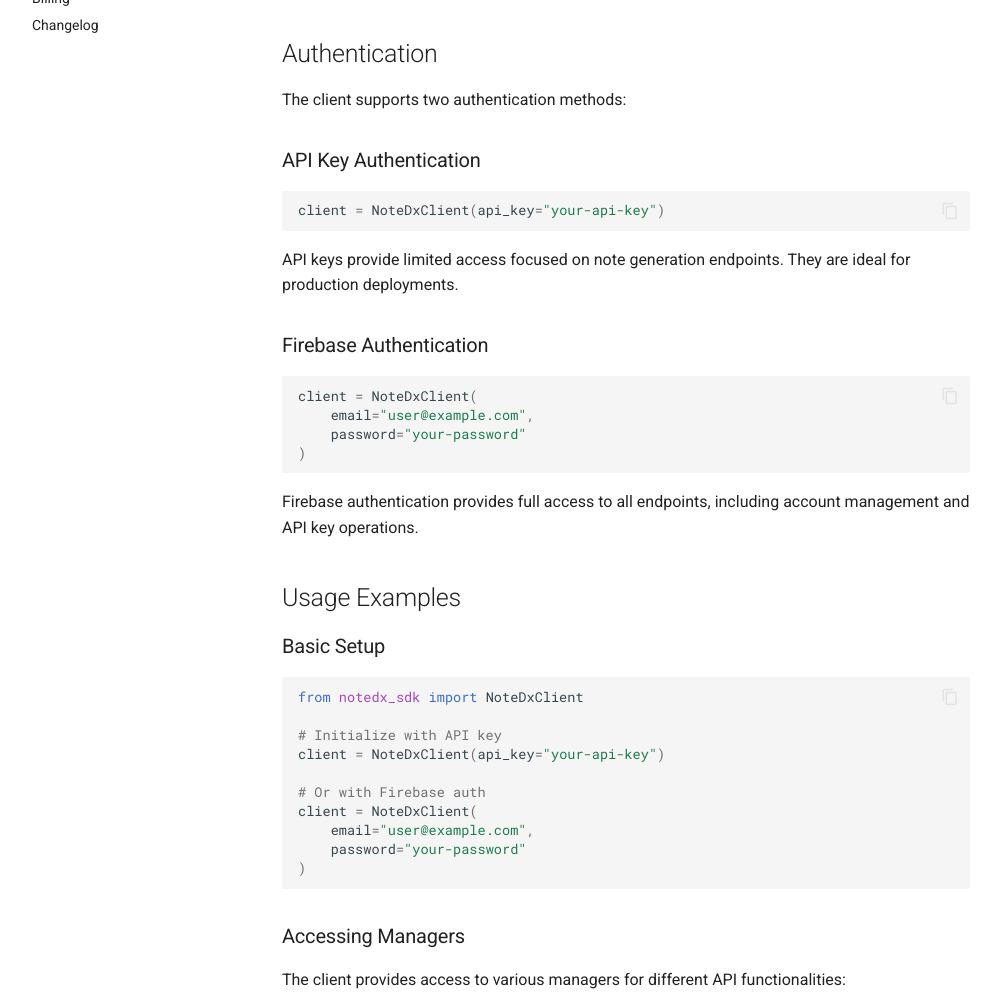
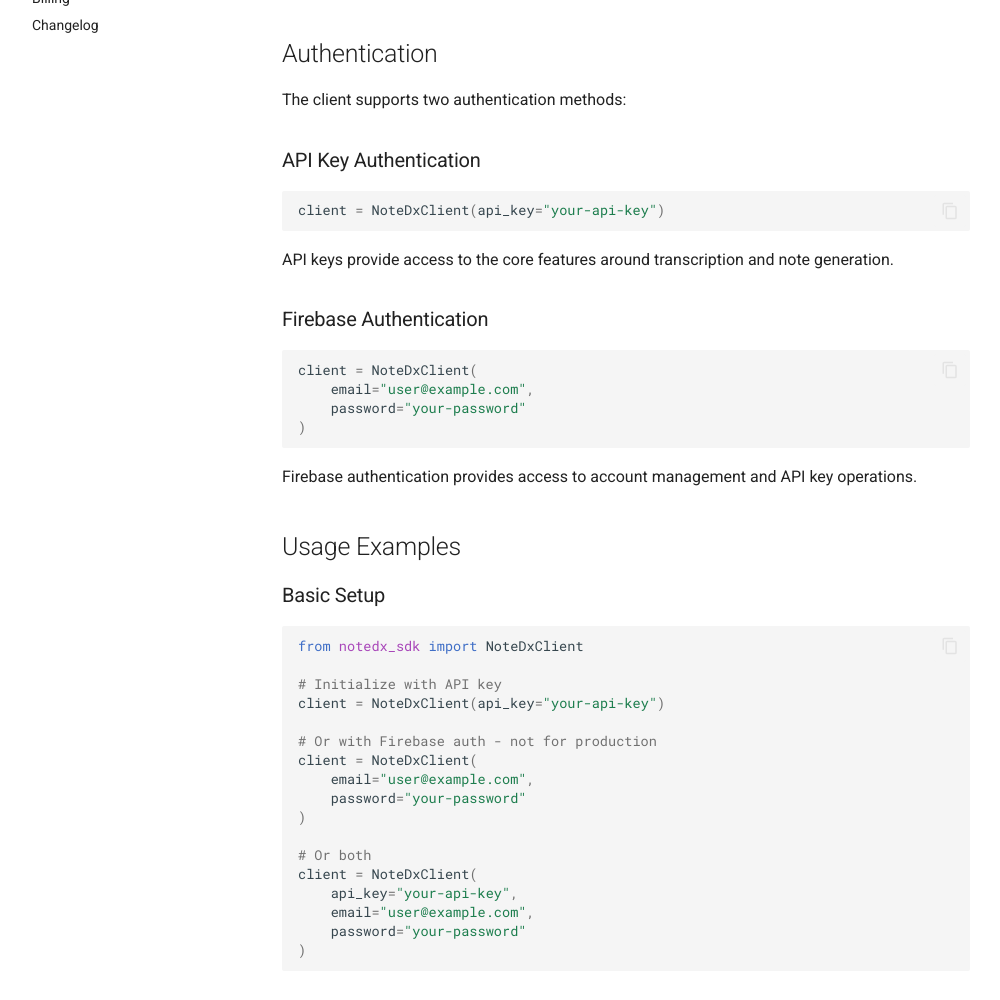
Before and after one commit to martelman/NoteDx-API-Client, an MkDocs documentation site: the page built from docs/reference/client.md, in a window 1280 px wide and 1400 px high, cut to the strip 400-1400 px from the top of the window. Shown: the whole strip, without its empty margins (14-1014 px from the left). Built offline with MkDocs 1.6.1 and Material for MkDocs 9.7.7, drawn with Linux system fonts in a browser that asks for light colours; comment, search, counter and statistics services are not loaded.

Commit message:
update docs

````diff
--- a/docs/reference/client.md
+++ b/docs/reference/client.md
@@ -19,7 +19,7 @@ The client supports two authentication methods:
 client = NoteDxClient(api_key="your-api-key")
 ```
 
-API keys provide limited access focused on note generation endpoints. They are ideal for production deployments.
+API keys provide access to the core features around transcription and note generation.
 
 ### Firebase Authentication
 
@@ -30,7 +30,7 @@ client = NoteDxClient(
 )
 ```
 
-Firebase authentication provides full access to all endpoints, including account management and API key operations.
+Firebase authentication provides access to account management and API key operations.
 
 ## Usage Examples
 
@@ -42,8 +42,15 @@ from notedx_sdk import NoteDxClient
 # Initialize with API key
 client = NoteDxClient(api_key="your-api-key")
 
-# Or with Firebase auth
+# Or with Firebase auth - not for production
 client = NoteDxClient(
+    email="user@example.com",
+    password="your-password"
+)
+
+# Or both
+client = NoteDxClient(
+    api_key="your-api-key",
     email="user@example.com",
     password="your-password"
 )
````
Also changed, not shown: docs/getting-started.md (+5 -0 lines).
